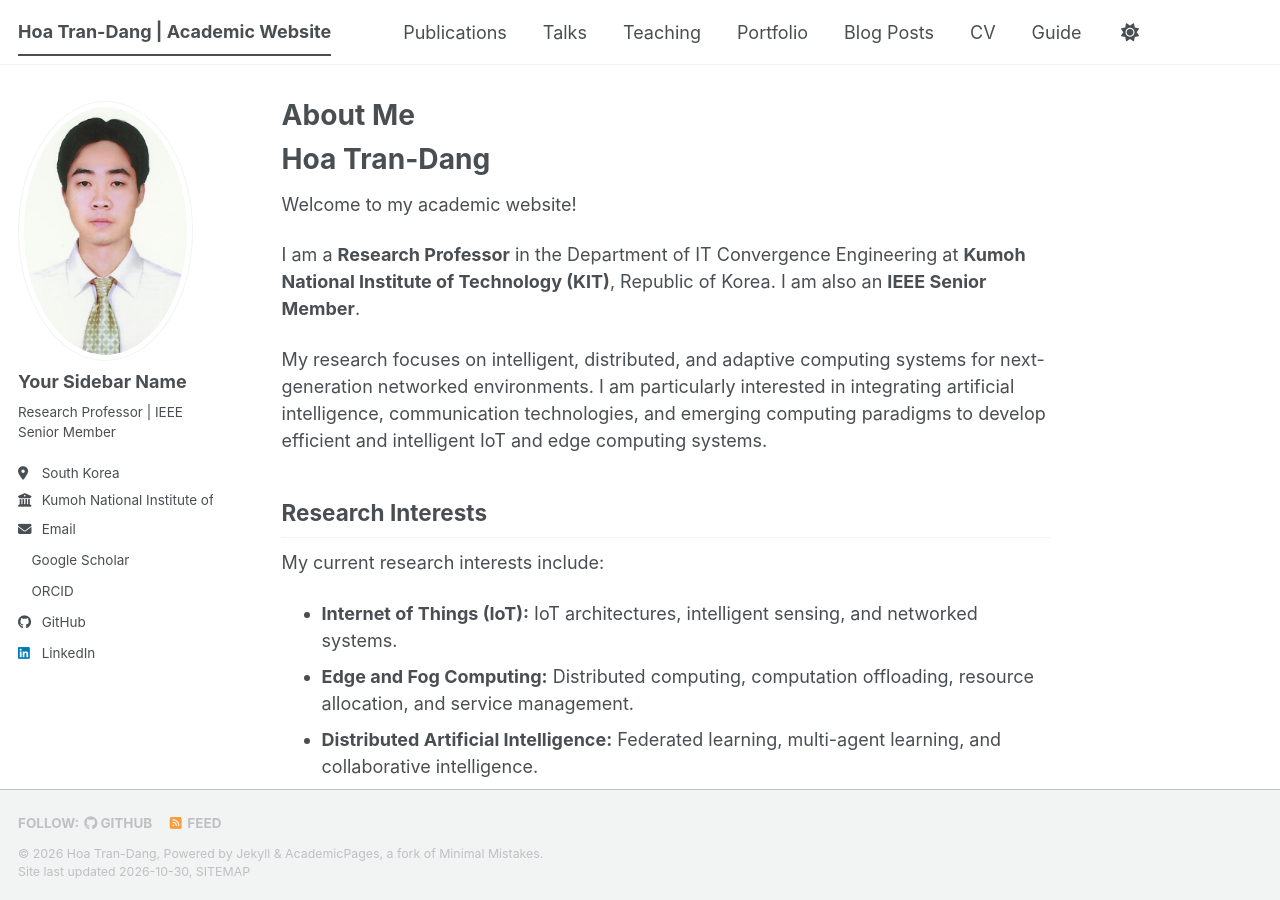
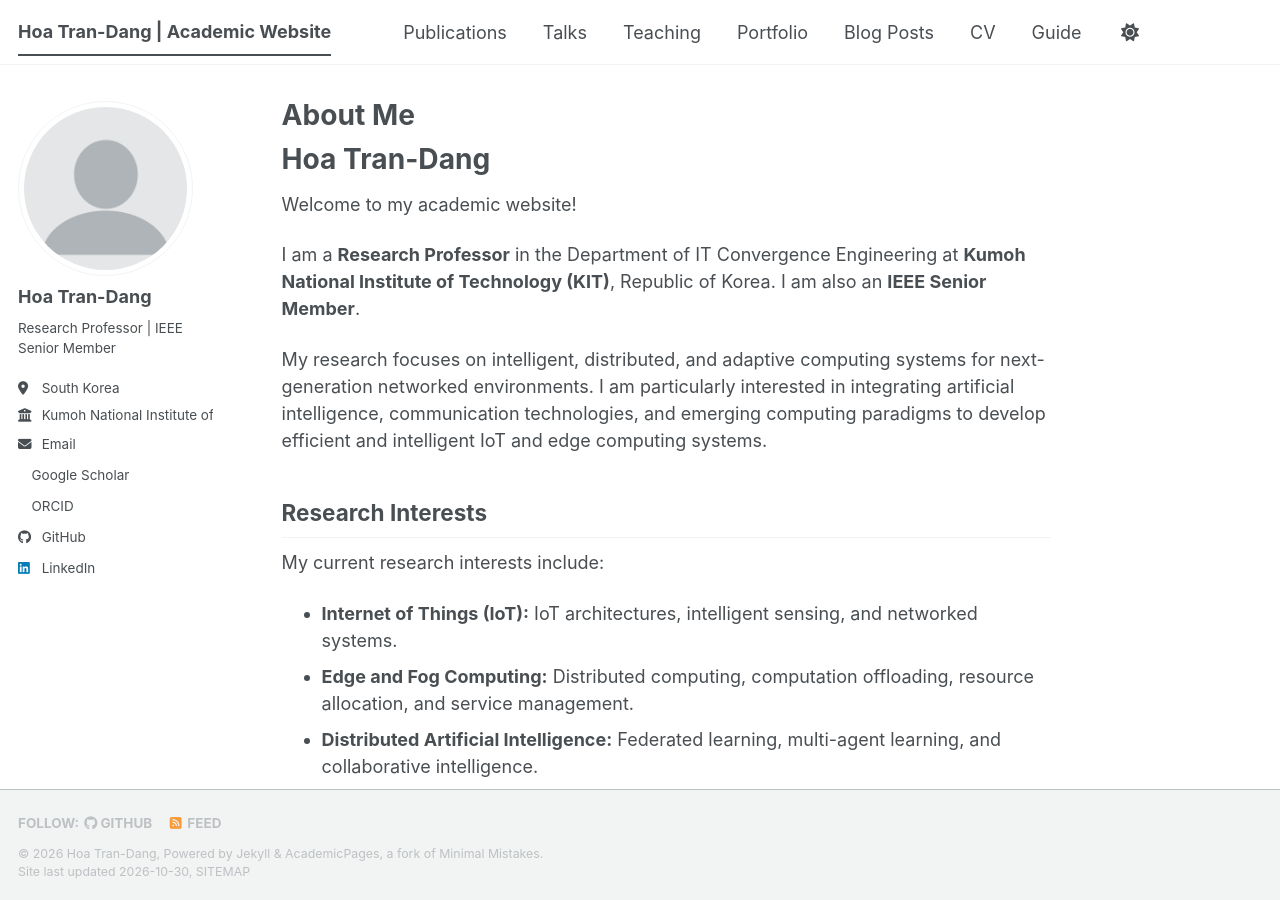
Before and after one commit to trandanghoa/trandanghoa.github.io, a Jekyll site: the page built from _pages/about.md, in a window 1280 px wide and 900 px high. Built offline with Jekyll 4.4.1, drawn with Linux system fonts in a browser that asks for light colours; a script bundle is joined from its source files by our own code; a style sheet for code colours, icons or effects is not loaded.

Commit message:
Update _config.yml

```diff
--- a/_config.yml
+++ b/_config.yml
@@ -23,8 +23,8 @@
 #               Additional customization can be done by editing /_includes/author-profile.html
 author:
   # Biographic information
-  avatar           : "HOA.JPEG"
-  name             : "Your Sidebar Name"
+  avatar           : "profile.png"
+  name             : "Hoa Tran-Dang"
   pronouns         : # example: "she/her"
   bio              : "Research Professor | IEEE Senior Member"
   location         : "South Korea"
@@ -66,7 +66,7 @@
   keybase          : # Username
   instagram        : # Username
   lastfm           : # Username
-  linkedin         : "Hoa Tran-Dang"
+  linkedin         : "https://www.linkedin.com/in/hoa-tran-dang-13520958/"
   mastodon         : # URL
   medium           : # URL
   pinterest        : # Username
```
